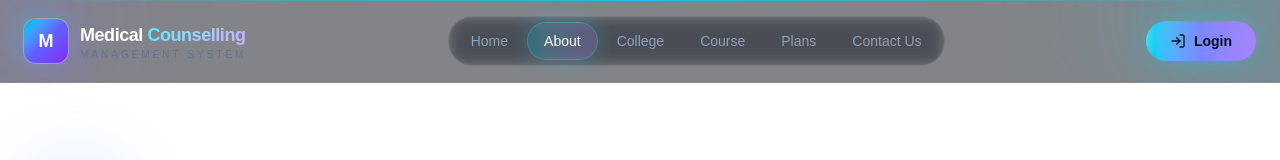
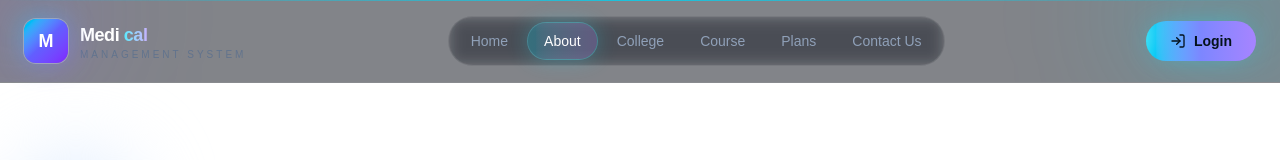
Before and after one commit to vansh-kumawat76/Medical-Counselling, a Next.js app in the folder Frontend/: page /about in a window 1280 px wide. Shown: the top 160 px of the page. Built offline with nearby package versions, Linux system fonts and the light colour scheme.

Commit message:
Update frontend header

```diff
--- a/Frontend/components/header.tsx
+++ b/Frontend/components/header.tsx
@@ -565,9 +565,9 @@ verifyReactivationOtp: `Enter the OTP sent to ${reactivationEmail}`,
 
               <div className="leading-tight">
                 <p className="text-lg font-bold tracking-tight text-white">
-                  Medical{" "}
+                  Medi{" "}
                   <span className="bg-gradient-to-r from-cyan-300 to-violet-300 bg-clip-text text-transparent">
-                    Counselling
+                   cal
                   </span>
                 </p>
 
```
